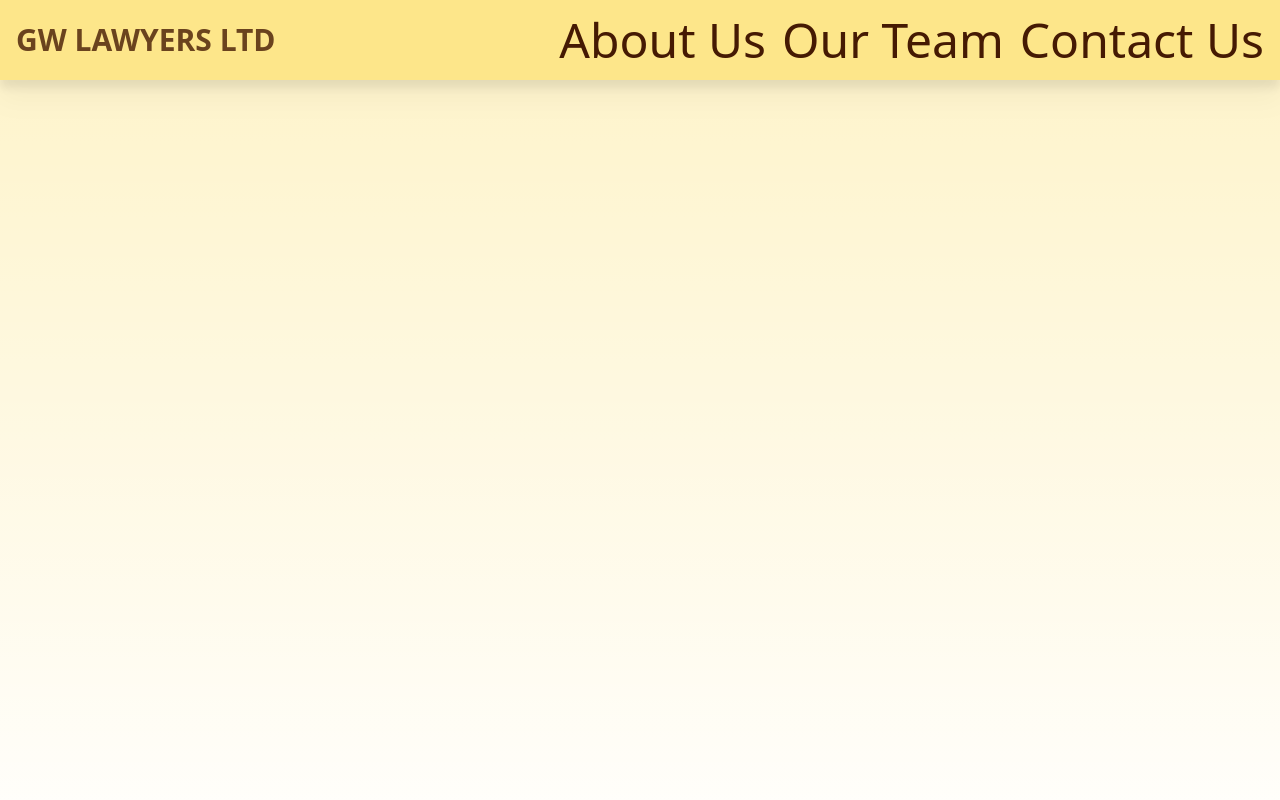
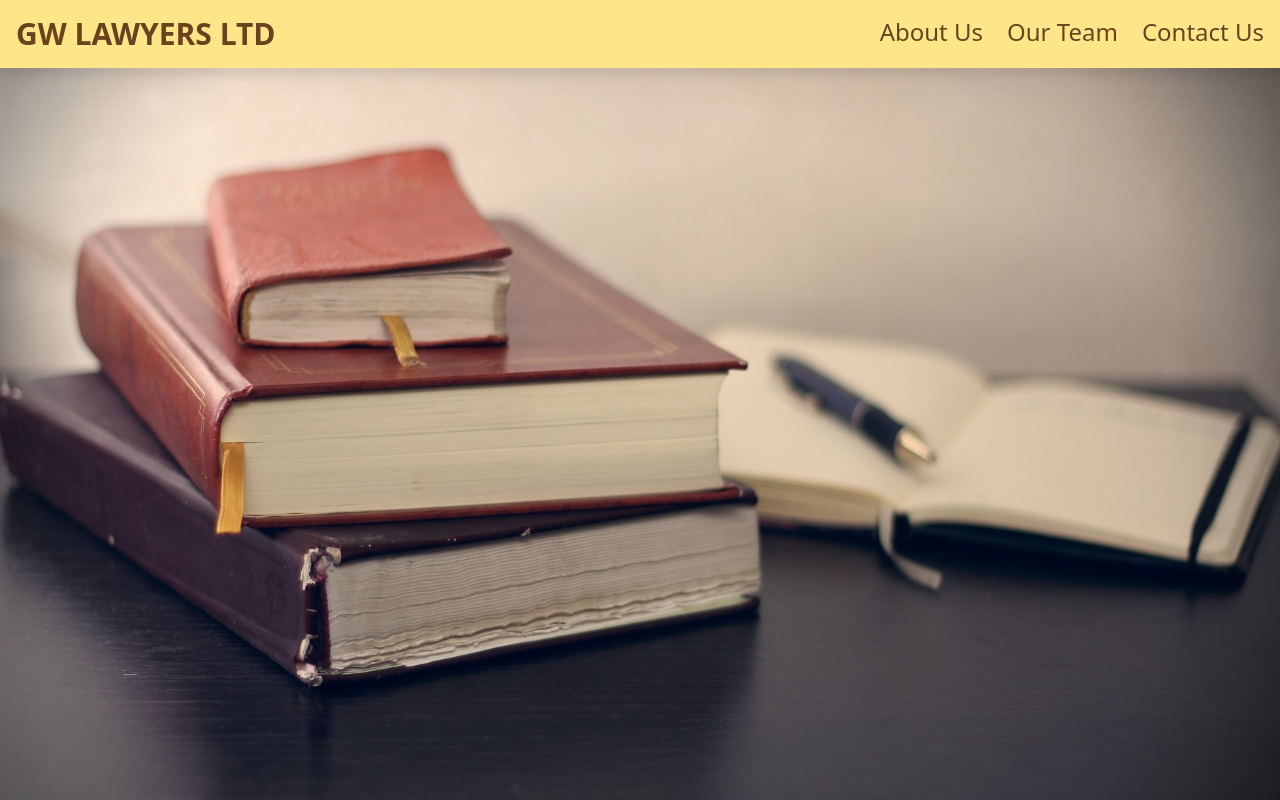
Before and after one commit to ian-jl-chua/gw-lawyers-ltd, a Next.js app: page / in a window 1280 px wide. Shown: the top 800 px of the page. Built offline with nearby package versions, Linux system fonts and the light colour scheme.

Commit message:
img still needs amendment...

```diff
--- /dev/null
+++ b/src/app/components/MainImg.tsx
@@ -0,0 +1,18 @@
+import Image from 'next/image'
+import mainImg from 'public/main-img.jpg'
+
+export default function MainImg() {
+  return (
+    <section className="w-full mx-auto">
+      <Image
+        className="mx-auto mt-0 w-full h-screen"
+        // className='border-4 border-black dark:border-slate-500 drop-shadow-xl shadow-black rounded-full mx-auto mt-8'
+        src={mainImg}
+        // width={1800}
+        // height={200}
+        alt="Books on the table"
+        priority={true}
+      />
+    </section>
+  )
+}
--- a/src/app/components/Navbar.tsx
+++ b/src/app/components/Navbar.tsx
@@ -2,7 +2,7 @@ import Link from 'next/link'
 
 export default function Navbar() {
   return (
-    <nav className="bg-amber-200 dark:bg-gray-950 p-4 sticky top-0 drop-shadow-xl z-10">
+    <nav className="bg-amber-200 dark:bg-yellow-950 p-4 sticky top-0 drop-shadow-xl z-10">
       <div className="prose prose-xl mx-auto flex justify-between flex-col sm:flex-row">
         <h1 className="text-3xl font-bold grid place-content-center mb-2 md:mb-0">
           <Link
@@ -12,10 +12,25 @@ export default function Navbar() {
             GW LAWYERS LTD
           </Link>
         </h1>
-        <div className="flex flex-row justify-center sm:justify-evenly align-middle gap-4 text-4xl lg:text-5xl">
-          <Link href="/about">About Us</Link>
-          <Link href="/team">Our Team</Link>
-          <Link href="/contact">Contact Us</Link>
+        <div className="flex flex-row justify-center sm:justify-evenly align-middle gap-6 text-3xl lg:text-2xl">
+          <Link
+            href="/about"
+            className="text-amber-950/80 hover:text-amber-950 no-underline dark:text-amber-100/80 dark:hover:text-amber-100 "
+          >
+            About Us
+          </Link>
+          <Link
+            href="/team"
+            className="text-amber-950/80 hover:text-amber-950 no-underline dark:text-amber-100/80 dark:hover:text-amber-100 "
+          >
+            Our Team
+          </Link>
+          <Link
+            href="/contact"
+            className="text-amber-950/80 hover:text-amber-950 no-underline dark:text-amber-100/80 dark:hover:text-amber-100 "
+          >
+            Contact Us
+          </Link>
         </div>
       </div>
     </nav>
--- a/src/app/layout.tsx
+++ b/src/app/layout.tsx
@@ -1,6 +1,7 @@
 import type { Metadata } from 'next'
 import './globals.css'
 import Navbar from './components/Navbar'
+import MainImg from './components/MainImg'
 
 export const metadata: Metadata = {
   title: 'GW Lawyers Ltd',
@@ -16,6 +17,7 @@ export default function RootLayout({
     <html lang="en">
       <body className="bg-amber-100 text-amber-950 dark:bg-amber-950">
         <Navbar />
+        <MainImg />
         {children}
       </body>
     </html>
```
Also changed, not shown: public/main-img.jpg (added).
